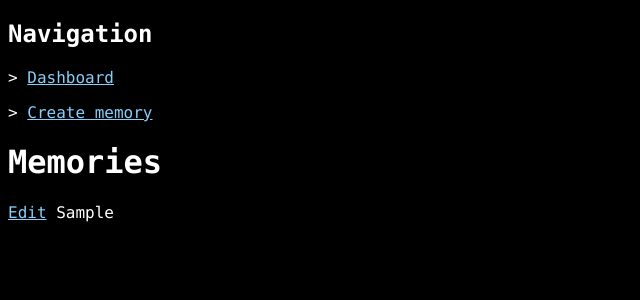
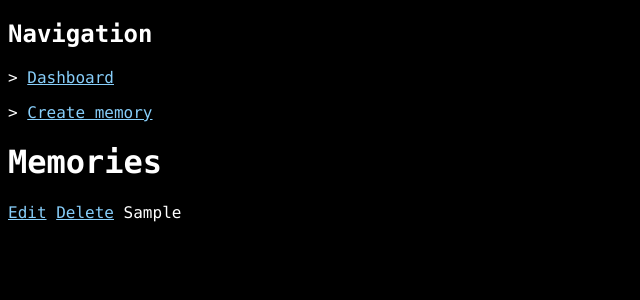
Before and after one commit to theara-y/memory_bot, a Flask app: page /view_memories in a window 1280 px wide. Shown: the top 300 px of the page, without its empty margins (0-640 px from the left). Run offline with Flask 3, Linux system fonts and the light colour scheme; a user stored in the database is signed in; tables that the repository leaves empty hold one stand-in row (values such as "Sample post").

Commit message:
delete memory

```diff
--- a/src/app/routes.py
+++ b/src/app/routes.py
@@ -62,3 +62,14 @@ def edit_memory(id):
         flash('Memory updated', category='success')
 
     return render_template('app/edit_memory.html', form=form)
+
+@bp.route('/delete_memory/<int:id>', methods=['GET'])
+def delete_memory(id):
+    memory = Memory.query.filter_by(id=id, user_id=current_user.id).first()
+
+    if memory:
+        db.session.delete(memory)
+        db.session.commit()
+        flash('Memory deleted', category='success')
+
+    return redirect(url_for('app.view_memories'))
--- a/src/templates/app/view_memories.html
+++ b/src/templates/app/view_memories.html
@@ -12,7 +12,9 @@
     {% if memories %}
         {% for memory in memories %}
             <div>
-            <a href="{{ url_for('app.edit_memory', id=memory.id) }}">Edit</a> {{ memory.prompt }}
+            <a href="{{ url_for('app.edit_memory', id=memory.id) }}">Edit</a>
+            <a href="{{ url_for('app.delete_memory', id=memory.id) }}">Delete</a>
+            {{ memory.prompt }}
             </div>
         {% endfor %}
     {% else %}
```
